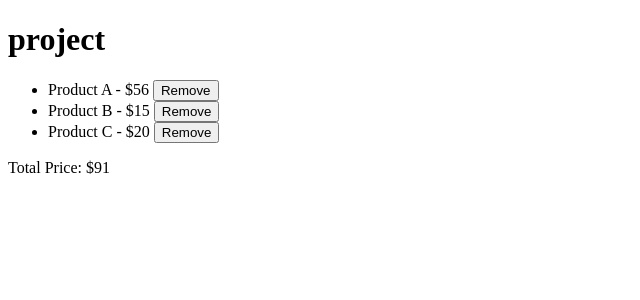
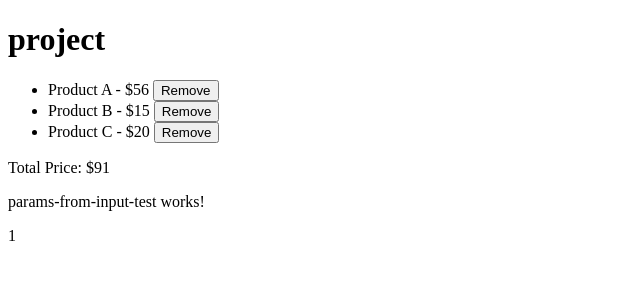
Before and after one commit to v-sukhanov/sharp_dev_angular_education, an Angular app: page /params/1 in a window 1280 px wide. Before the commit this address led to /. Shown: the top 300 px of the page, without its empty margins (0-640 px from the left). Built offline with nearby package versions, Linux system fonts and the light colour scheme.

Commit message:
params through input

```diff
--- a/src/app/app-routing.module.ts
+++ b/src/app/app-routing.module.ts
@@ -1,10 +1,19 @@
 import { NgModule } from '@angular/core';
-import { RouterModule, Routes } from '@angular/router';
+import { RouterModule, Routes, provideRouter, withComponentInputBinding } from '@angular/router';
+import { ParamsFromInputTestComponent } from './components/params-from-input-test/params-from-input-test.component';
 
-const routes: Routes = [];
+const routes: Routes = [
+  {
+    path: 'params/:id',
+    component: ParamsFromInputTestComponent
+  }
+];
 
 @NgModule({
   imports: [RouterModule.forRoot(routes)],
-  exports: [RouterModule]
+  exports: [RouterModule],
+  providers: [
+    provideRouter(routes, withComponentInputBinding())
+  ]
 })
 export class AppRoutingModule { }
--- a/src/app/app.component.html
+++ b/src/app/app.component.html
@@ -3,3 +3,4 @@
 </h1>
 <!--<app-mark-for-check-test></app-mark-for-check-test>-->
 <app-signals-test></app-signals-test>
+<router-outlet></router-outlet>
--- a/src/app/app.module.ts
+++ b/src/app/app.module.ts
@@ -8,6 +8,7 @@ import { MarkForCheckTestComponent } from './components/mark-for-check-test/mark
 import { AppMarkForCheckTestChild1Component } from './components/mark-for-check-test/app-mark-for-check-test-child1/app-mark-for-check-test-child1.component';
 import { AppAppMarkForCheckTestChild2Component } from './components/mark-for-check-test/app-mark-for-check-test-child1/app-app-mark-for-check-test-child2/app-app-mark-for-check-test-child2.component';
 import { SignalsTestComponent } from './components/signals-test/signals-test.component';
+import { ParamsFromInputTestComponent } from './components/params-from-input-test/params-from-input-test.component';
 
 @NgModule({
   declarations: [
@@ -16,7 +17,8 @@ import { SignalsTestComponent } from './components/signals-test/signals-test.com
     MarkForCheckTestComponent,
     AppMarkForCheckTestChild1Component,
     AppAppMarkForCheckTestChild2Component,
-    SignalsTestComponent
+    SignalsTestComponent,
+    ParamsFromInputTestComponent
   ],
   imports: [
     BrowserModule,
--- /dev/null
+++ b/src/app/components/params-from-input-test/params-from-input-test.component.html
@@ -0,0 +1,2 @@
+<p>params-from-input-test works!</p>
+{{id}}
--- /dev/null
+++ b/src/app/components/params-from-input-test/params-from-input-test.component.scss
@@ -0,0 +1,3 @@
+:host {
+  display: block;
+}
--- /dev/null
+++ b/src/app/components/params-from-input-test/params-from-input-test.component.ts
@@ -0,0 +1,11 @@
+import { ChangeDetectionStrategy, Component, Input, numberAttribute } from '@angular/core';
+
+@Component({
+  selector: 'app-params-from-input-test',
+  templateUrl: './params-from-input-test.component.html',
+  styleUrls: ['./params-from-input-test.component.scss'],
+  changeDetection: ChangeDetectionStrategy.OnPush
+})
+export class ParamsFromInputTestComponent {
+  @Input({transform: numberAttribute}) id!: string
+}
```
